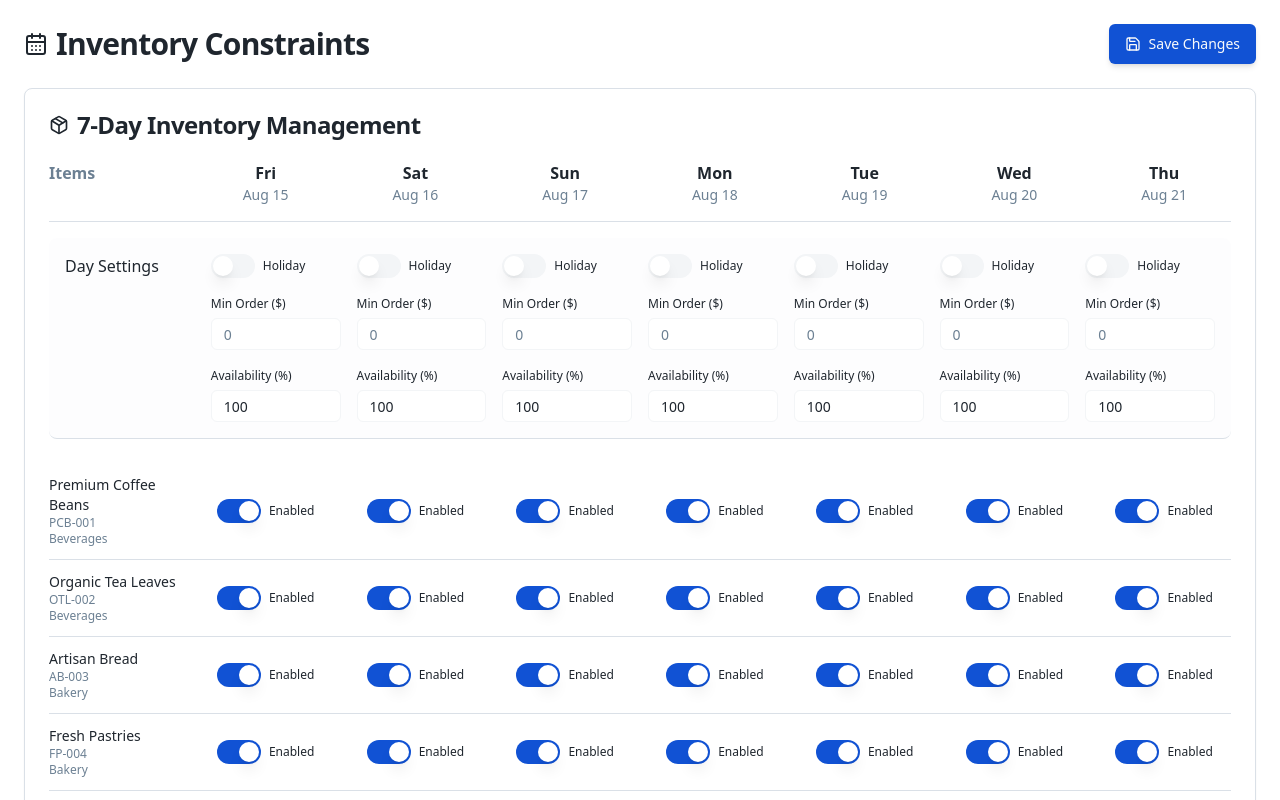
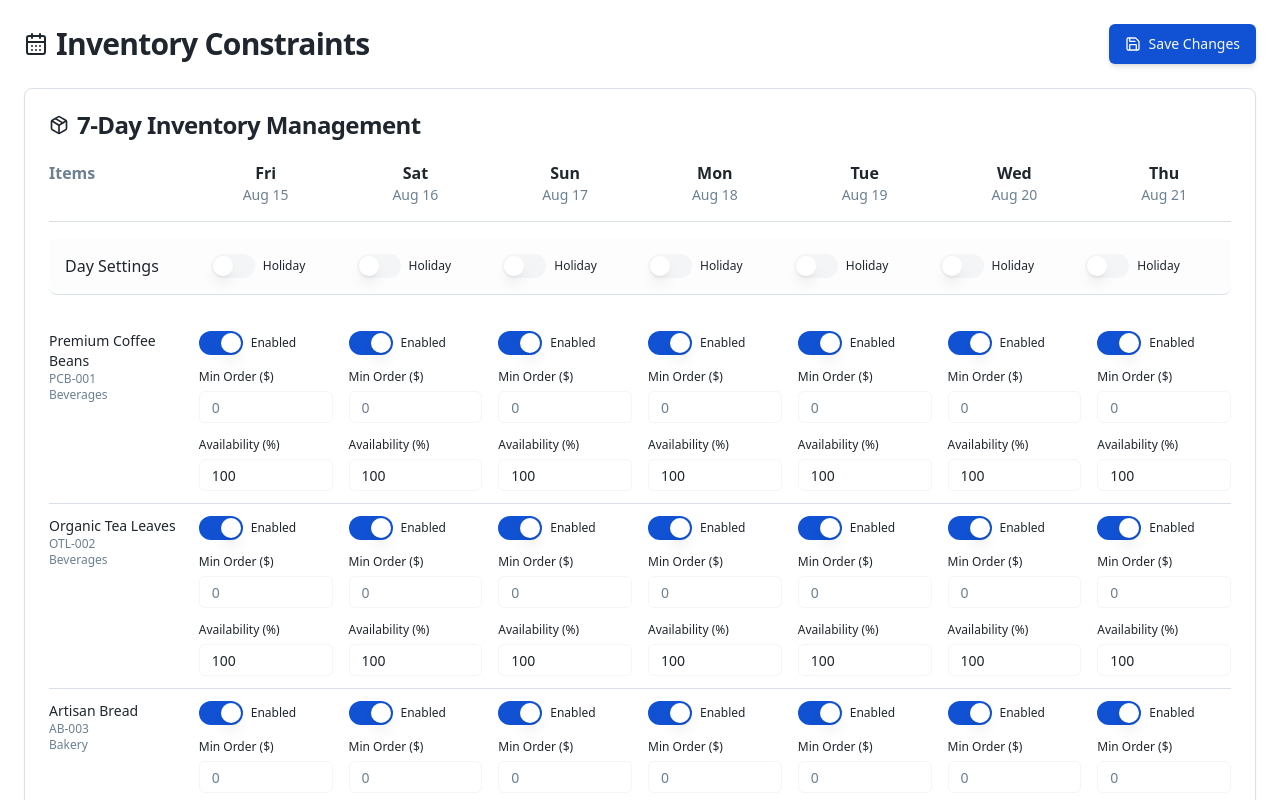
Before and after one commit to RomalRoy/retailer-wholesaler, a React (Vite) app: page /inventory-constraints in a window 1280 px wide. Shown: the top 800 px of the page. Built offline with nearby package versions, Linux system fonts and the light colour scheme.

Commit message:
Fix inventory constraints page
Update inventory constraints page to make min order and availability global settings that apply to all products.

```diff
--- a/src/pages/InventoryConstraints.tsx
+++ b/src/pages/InventoryConstraints.tsx
@@ -16,9 +16,12 @@ interface InventoryItem {
 
 interface DayConstraints {
   isHoliday: boolean;
+}
+
+interface ProductConstraints {
   minOrderValue: string;
   availability: string;
-  disabledItems: Set<string>;
+  isDisabled: boolean;
 }
 
 const InventoryConstraints = () => {
@@ -52,21 +55,34 @@ const InventoryConstraints = () => {
   const [days] = useState(getNext7Days());
 
   // Initialize constraints for each day
-  const [constraints, setConstraints] = useState<Record<string, DayConstraints>>(() => {
+  const [dayConstraints, setDayConstraints] = useState<Record<string, DayConstraints>>(() => {
     const initial: Record<string, DayConstraints> = {};
     days.forEach(day => {
       initial[day.key] = {
-        isHoliday: false,
-        minOrderValue: "",
-        availability: "100",
-        disabledItems: new Set()
+        isHoliday: false
       };
     });
     return initial;
   });
 
-  const updateConstraint = (dayKey: string, field: keyof Omit<DayConstraints, 'disabledItems'>, value: string | boolean) => {
-    setConstraints(prev => ({
+  // Initialize product constraints for each day and item
+  const [productConstraints, setProductConstraints] = useState<Record<string, Record<string, ProductConstraints>>>(() => {
+    const initial: Record<string, Record<string, ProductConstraints>> = {};
+    days.forEach(day => {
+      initial[day.key] = {};
+      items.forEach(item => {
+        initial[day.key][item.id] = {
+          minOrderValue: "",
+          availability: "100",
+          isDisabled: false
+        };
+      });
+    });
+    return initial;
+  });
+
+  const updateDayConstraint = (dayKey: string, field: keyof DayConstraints, value: boolean) => {
+    setDayConstraints(prev => ({
       ...prev,
       [dayKey]: {
         ...prev[dayKey],
@@ -75,23 +91,17 @@ const InventoryConstraints = () => {
     }));
   };
 
-  const toggleItemDisabled = (dayKey: string, itemId: string) => {
-    setConstraints(prev => {
-      const newDisabledItems = new Set(prev[dayKey].disabledItems);
-      if (newDisabledItems.has(itemId)) {
-        newDisabledItems.delete(itemId);
-      } else {
-        newDisabledItems.add(itemId);
+  const updateProductConstraint = (dayKey: string, itemId: string, field: keyof ProductConstraints, value: string | boolean) => {
+    setProductConstraints(prev => ({
+      ...prev,
+      [dayKey]: {
+        ...prev[dayKey],
+        [itemId]: {
+          ...prev[dayKey][itemId],
+          [field]: value
+        }
       }
-
-      return {
-        ...prev,
-        [dayKey]: {
-          ...prev[dayKey],
-          disabledItems: newDisabledItems
-        }
-      };
-    });
+    }));
   };
 
   const handleSave = () => {
@@ -142,33 +152,10 @@ const InventoryConstraints = () => {
                   <div key={day.key} className="space-y-3">
                     <div className="flex items-center space-x-2">
                       <Switch
-                        checked={constraints[day.key]?.isHoliday || false}
-                        onCheckedChange={(checked) => updateConstraint(day.key, 'isHoliday', checked)}
+                        checked={dayConstraints[day.key]?.isHoliday || false}
+                        onCheckedChange={(checked) => updateDayConstraint(day.key, 'isHoliday', checked)}
                       />
                       <Label className="text-xs">Holiday</Label>
-                    </div>
-
-                    <div className="space-y-1">
-                      <Label className="text-xs">Min Order ($)</Label>
-                      <Input
-                        type="number"
-                        placeholder="0"
-                        value={constraints[day.key]?.minOrderValue || ""}
-                        onChange={(e) => updateConstraint(day.key, 'minOrderValue', e.target.value)}
-                        className="h-8 text-xs"
-                      />
-                    </div>
-
-                    <div className="space-y-1">
-                      <Label className="text-xs">Availability (%)</Label>
-                      <Input
-                        type="number"
-                        placeholder="100"
-                        value={constraints[day.key]?.availability || ""}
-                        onChange={(e) => updateConstraint(day.key, 'availability', e.target.value)}
-                        className="h-8 text-xs"
-                        max="100"
-                      />
                     </div>
                   </div>
                 ))}
@@ -184,16 +171,41 @@ const InventoryConstraints = () => {
                   </div>
 
                   {days.map(day => (
-                    <div key={day.key} className="flex items-center justify-center">
+                    <div key={day.key} className="space-y-2">
                       <div className="flex items-center space-x-2">
                         <Switch
-                          checked={!constraints[day.key]?.disabledItems.has(item.id)}
-                          onCheckedChange={() => toggleItemDisabled(day.key, item.id)}
-                          disabled={constraints[day.key]?.isHoliday}
+                          checked={!productConstraints[day.key]?.[item.id]?.isDisabled}
+                          onCheckedChange={(checked) => updateProductConstraint(day.key, item.id, 'isDisabled', !checked)}
+                          disabled={dayConstraints[day.key]?.isHoliday}
                         />
                         <Label className="text-xs">
-                          {constraints[day.key]?.disabledItems.has(item.id) ? "Disabled" : "Enabled"}
+                          {productConstraints[day.key]?.[item.id]?.isDisabled ? "Disabled" : "Enabled"}
                         </Label>
+                      </div>
+
+                      <div className="space-y-1">
+                        <Label className="text-xs">Min Order ($)</Label>
+                        <Input
+                          type="number"
+                          placeholder="0"
+                          value={productConstraints[day.key]?.[item.id]?.minOrderValue || ""}
+                          onChange={(e) => updateProductConstraint(day.key, item.id, 'minOrderValue', e.target.value)}
+                          className="h-8 text-xs"
+                          disabled={dayConstraints[day.key]?.isHoliday || productConstraints[day.key]?.[item.id]?.isDisabled}
+                        />
+                      </div>
+
+                      <div className="space-y-1">
+                        <Label className="text-xs">Availability (%)</Label>
+                        <Input
+                          type="number"
+                          placeholder="100"
+                          value={productConstraints[day.key]?.[item.id]?.availability || ""}
+                          onChange={(e) => updateProductConstraint(day.key, item.id, 'availability', e.target.value)}
+                          className="h-8 text-xs"
+                          max="100"
+                          disabled={dayConstraints[day.key]?.isHoliday || productConstraints[day.key]?.[item.id]?.isDisabled}
+                        />
                       </div>
                     </div>
                   ))}
@@ -206,7 +218,7 @@ const InventoryConstraints = () => {
 
       <div className="text-sm text-muted-foreground">
         <p>• Toggle holidays to automatically disable all items for that day</p>
-        <p>• Set minimum order values and availability percentages per day</p>
+        <p>• Set minimum order values and availability percentages per product per day</p>
         <p>• Individual items can be disabled for specific days</p>
       </div>
     </div>
```
